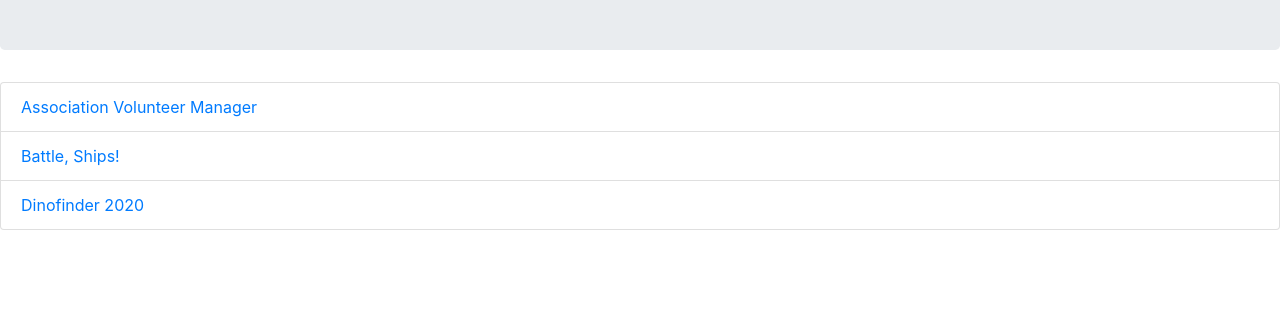
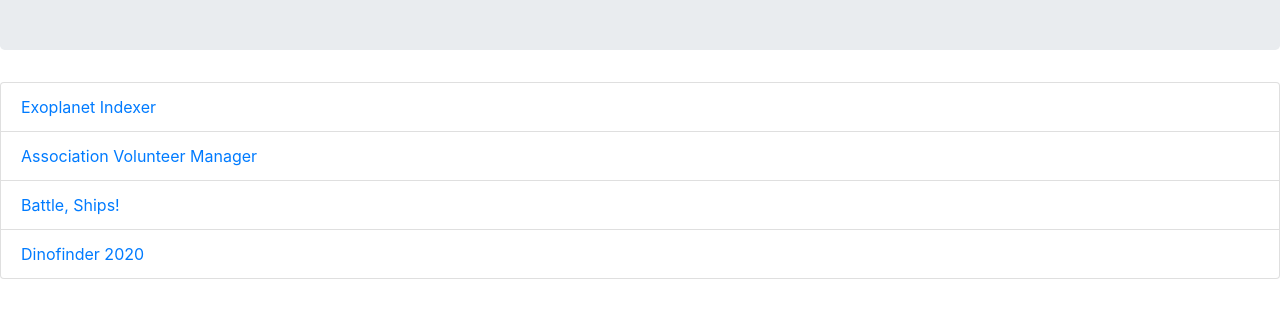
Before and after one commit to christopherdent/portfolio, a plain HTML site: page index.html in a window 1280 px wide. Shown: the part 134-452 px from the top of the page. Drawn offline with nearby package versions, Linux system fonts and the light colour scheme.

Commit message:
Added link to exoplanet app

```diff
--- a/index.html
+++ b/index.html
@@ -19,7 +19,7 @@
 
   <ul class="list-group">
 
-
+    <li class="list-group-item"><a href = "polar-lake-91544.herokuapp.com"> Exoplanet Indexer </a></li>
     <li class="list-group-item"><a href = "http://volunteermanager.herokuapp.com"> Association Volunteer Manager </a></li>
     <li class="list-group-item"><a href = "https://christopherdent.github.io/battleships-frontend/"> Battle, Ships! </a></li>
     <li class="list-group-item"><a href = "https://christopherdent.github.io/dinofinder-frontend/">Dinofinder 2020</a></li>
```
